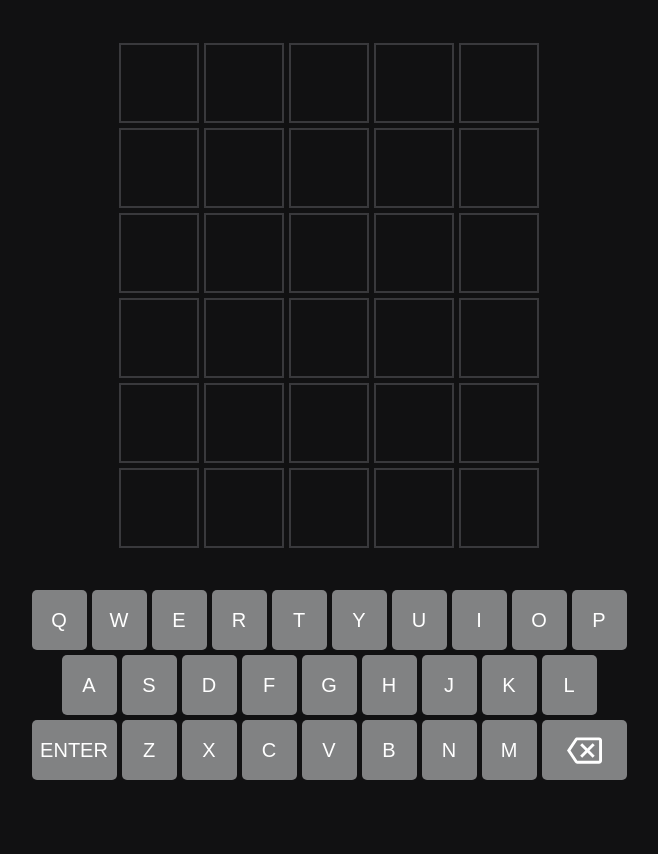
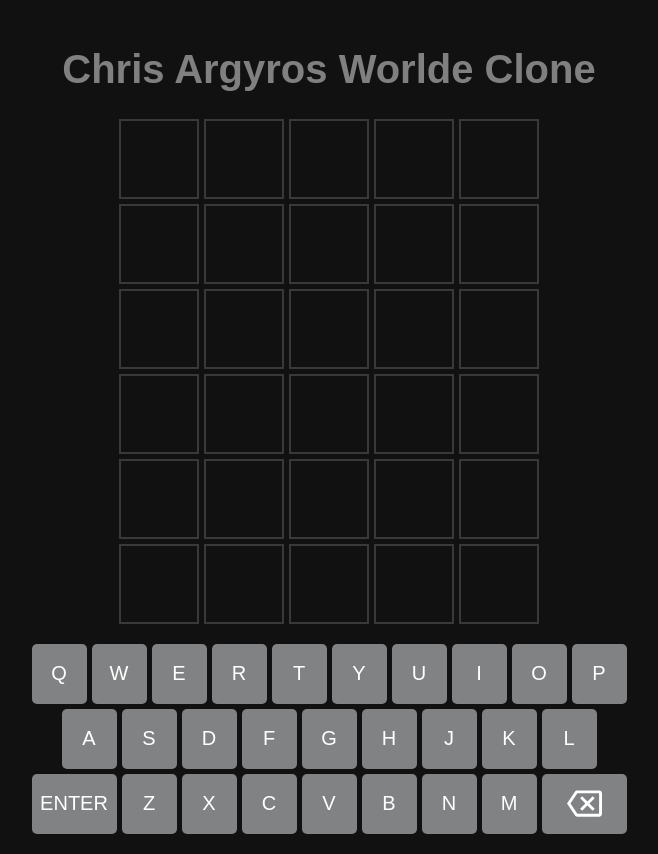
Before and after one commit to chrisa430/wordle_clone, a plain HTML site: page index.html in a window 1280 px wide. Shown: the whole page, without its empty margins (311-969 px from the left). Before the commit the page ends 800 px from the top, so only its background shows below. Drawn offline with Linux system fonts and the light colour scheme.

Commit message:
added title

```diff
--- a/index.html
+++ b/index.html
@@ -9,6 +9,7 @@
     <script src="script.js" defer></script>
 </head>
 <body>
+    <h1>Chris Argyros Worlde Clone</h1>
     <div class="alert-container" data-alert-container></div>
     <div data-guess-grid class="guess-grid">
         <div class="tile"></div>
--- a/styles.css
+++ b/styles.css
@@ -1,6 +1,11 @@
 *, *::after, *::before {
     box-sizing: border-box;
     font-family: Arial;
+  }
+
+  h1{
+    color: gray;
+    text-align: center;
   }
 
   body {
```
